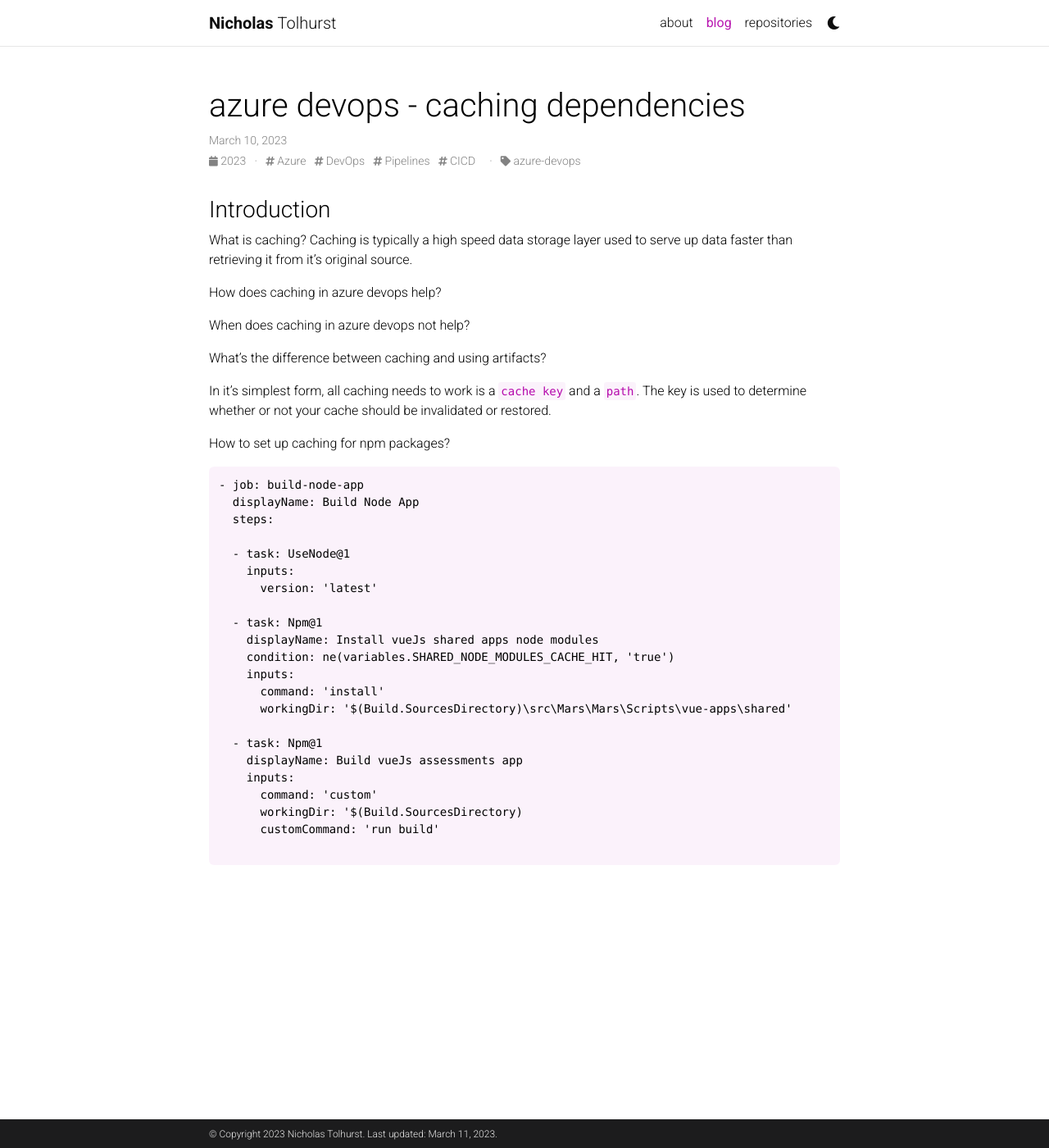
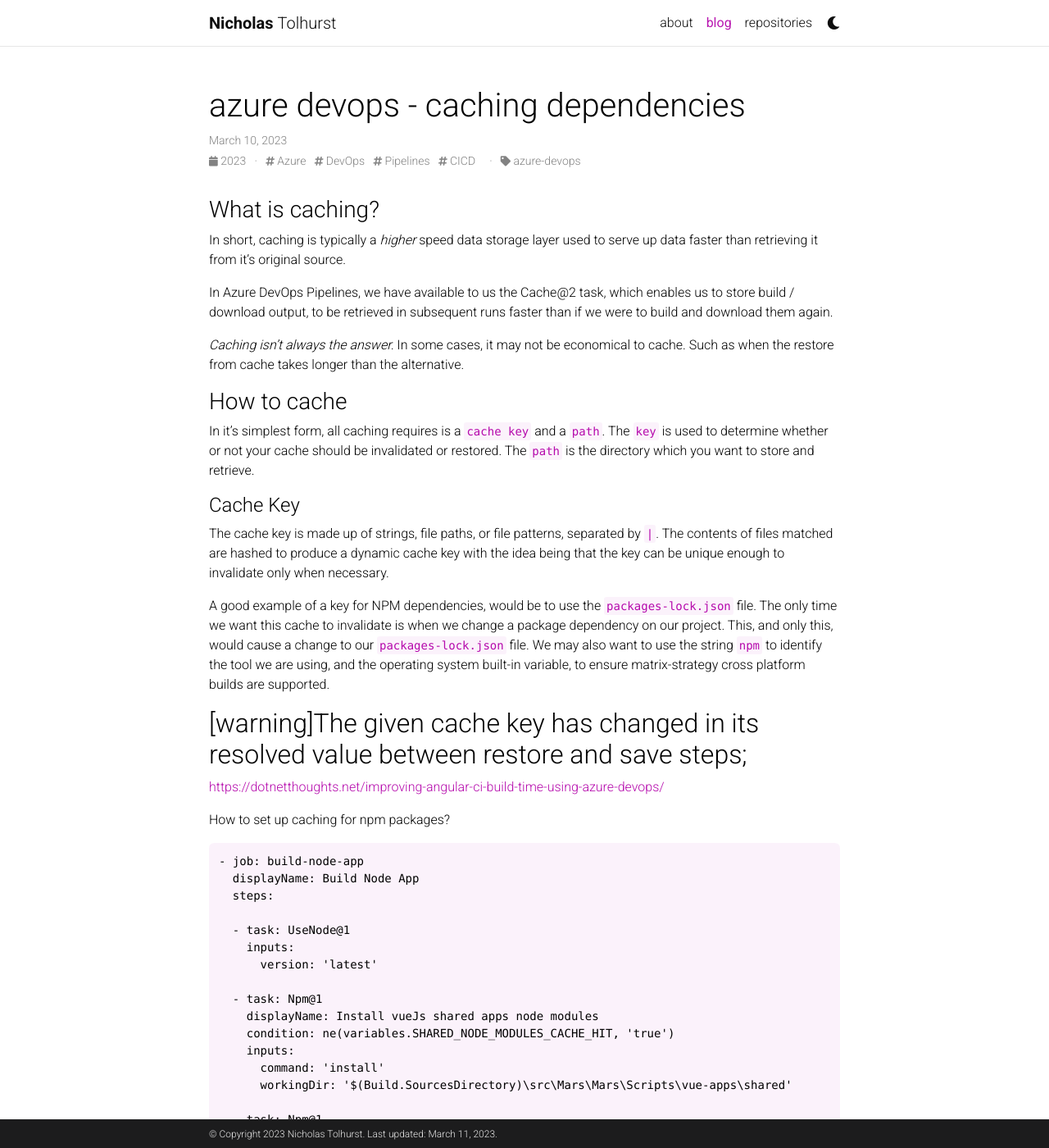
Before and after one commit to nicktolhurst/nicktolhurst.github.io, a Jekyll site: the page built from _posts/2023-03-10-azdo-nugetcache.md, in a window 1280 px wide and 1400 px high. Shown: the whole window at 82% size. Built offline with Jekyll 4.4.1, drawn with Linux system fonts in a browser that asks for light colours; comment, search, counter and statistics services are not loaded; a style sheet for code colours, icons or effects is not loaded.

Commit message:
adding more content, still very messy

```diff
--- a/_posts/2023-03-10-azdo-nugetcache.md
+++ b/_posts/2023-03-10-azdo-nugetcache.md
@@ -8,17 +8,26 @@ tags: Azure DevOps Pipelines CICD
 categories: azure-devops
 ---
 
-### Introduction
+### What is caching?
 
-What is caching? Caching is typically a high speed data storage layer used to serve up data faster than retrieving it from it's original source.
+In short, caching is typically a _higher_ speed data storage layer used to serve up data faster than retrieving it from it's original source.
 
-How does caching in azure devops help?
+In Azure DevOps Pipelines, we have available to us the Cache@2 task, which enables us to store build / download output, to be retrieved in subsequent runs faster than if we were to build and download them again.
 
-When does caching in azure devops not help?
+*Caching isn't always the answer.* In some cases, it may not be economical to cache. Such as when the restore from cache takes longer than the alternative.
 
-What's the difference between caching and using artifacts?
+### How to cache
 
-In it's simplest form, all caching needs to work is a `cache key` and a `path`. The key is used to determine whether or not your cache should be invalidated or restored.
+In it's simplest form, all caching requires is a `cache key` and a `path`. The `key` is used to determine whether or not your cache should be invalidated or restored. The `path` is the directory which you want to store and retrieve.
+
+#### Cache Key
+
+The cache key is made up of strings, file paths, or file patterns, separated by `|`. The contents of files matched are hashed to produce a dynamic cache key with the idea being that the key can be unique enough to invalidate only when necessary.
+
+A good example of a key for NPM dependencies, would be to use the `packages-lock.json` file. The only time we want this cache to invalidate is when we change a package dependency on our project. This, and only this, would cause a change to our `packages-lock.json` file. We may also want to use the string `npm` to identify the tool we are using, and the operating system built-in variable, to ensure matrix-strategy cross platform builds are supported.
+
+## [warning]The given cache key has changed in its resolved value between restore and save steps;
+<https://dotnetthoughts.net/improving-angular-ci-build-time-using-azure-devops/>
 
 How to set up caching for npm packages?
 
```
